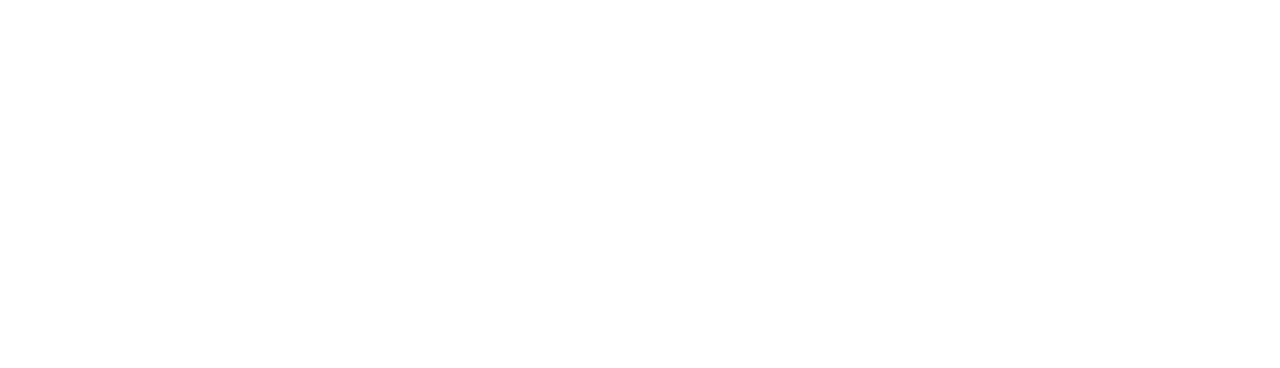
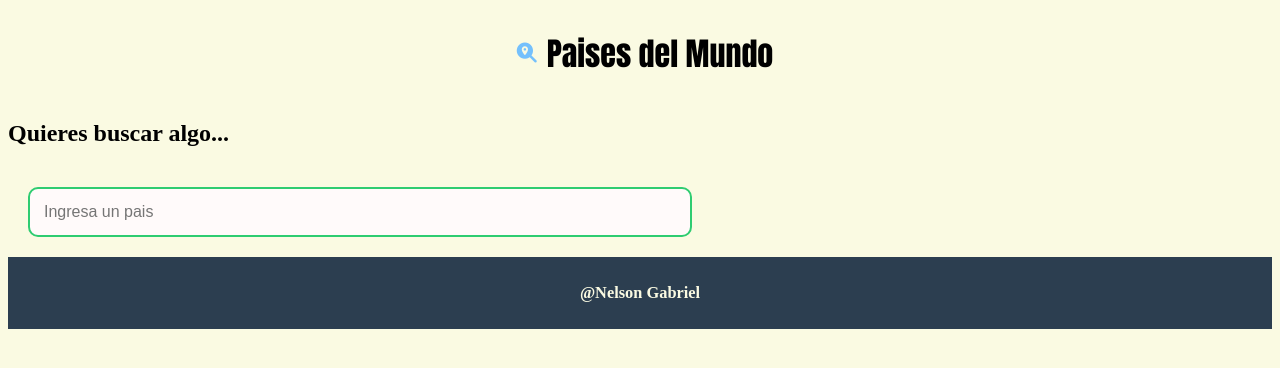
Before and after one commit to PUCETEC-DW/laboratorio-2-NelsonGabriel2003, a plain HTML site: page src/index.html in a window 1280 px wide. Drawn offline with Linux system fonts and the light colour scheme; no server answers.

Commit message:
Primer COmmit

```diff
--- a/src/index.html
+++ b/src/index.html
@@ -3,9 +3,33 @@
 <head>
     <meta charset="UTF-8">
     <meta name="viewport" content="width=device-width, initial-scale=1.0">
+    <link rel="stylesheet" href="style.css">
+    <script src="https://kit.fontawesome.com/483432a361.js" crossorigin="anonymous"></script>
     <title>Document</title>
 </head>
 <body>
+    <header>
+        <div class="titulo_inicial">
+            <p><i class="fa-solid fa-magnifying-glass-location fa-lg" style="color: #74C0FC;"></i></p>
+            <h1>Paises del Mundo</h1>
+        </div>
+    </header>
 
+    <main>
+        <section>
+            <h2>Quieres buscar algo...</h2>
+            <input type="text" placeholder="Ingresa un pais" id="buscar">
+        </section>
+
+        <div id="contenedor_paises">
+        <!--Elementos de js con nombre oficial, bandera, región o población-->
+
+        </div>
+
+    </main>
+    <script src="script.js"></script>
+    <footer>
+        <h3>@Nelson Gabriel</h3>
+    </footer>
 </body>
 </html>
--- a/src/script.js
+++ b/src/script.js
@@ -0,0 +1,8 @@
+const paises_ap=document.getElementById("contenedor_paises");
+
+fetch('https://restcountries.com/v3.1/all')
+    .then(response=> response.json())
+    .then(data => {
+        console.log("Lista de paises:",data);
+
+    })
--- a/src/style.css
+++ b/src/style.css
@@ -0,0 +1,45 @@
+:root {
+  --color-primario: #fafae2;
+  --color-secundario: #2ecc71;
+  --color-complementario: #f8e5d2;
+}
+
+
+body{
+    background-color: var(--color-primario);
+}
+
+.titulo_inicial{
+    display: flex;
+    justify-content: center;
+    align-items: center;
+    position: relative;
+}
+.titulo_inicial h1{
+    font-family: Impact, Haettenschweiler, 'Arial Narrow Bold', sans-serif;
+}
+.titulo_inicial>p{
+    margin: 10px;
+    size: 120px;
+}
+
+#buscar{
+    position: relative;
+    width: 50%;
+    margin: 20px;
+    padding: 14px;
+    font-size: 16px;
+    border: 2px solid var(--color-secundario);
+    border-radius: 10px;
+    background: rgb(255, 250, 250);
+    outline: none;
+    transition: border 0.3s, box-shadow 0.3s;
+}
+
+footer{
+    background: #2c3e50;
+    color: var(--color-primario);
+    text-align: center;
+    padding: 10px;
+    font-size: 14px;
+}
```
